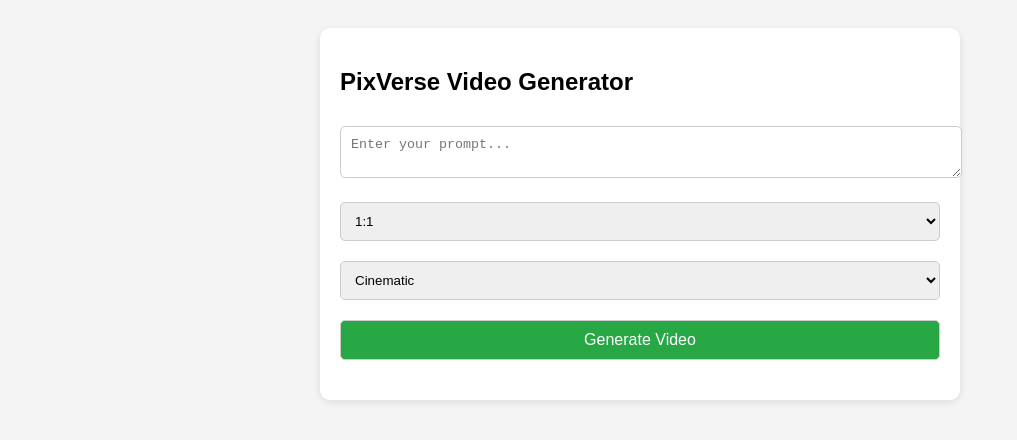
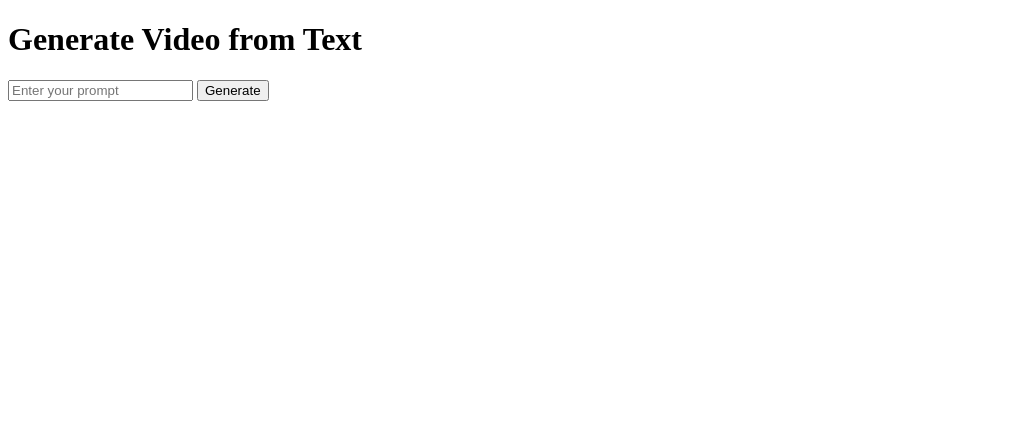
Before and after one commit to mariopruit5/Retro-2025, a plain HTML site: page index.html in a window 1280 px wide. Shown: the whole page, without its empty margins (0-1017 px from the left). Drawn offline with Linux system fonts and the light colour scheme.

Commit message:
Update index.html

```diff
--- a/index.html
+++ b/index.html
@@ -1,72 +1,17 @@
 <!DOCTYPE html>
 <html lang="en">
 <head>
-  <meta charset="UTF-8">
-  <meta name="viewport" content="width=device-width, initial-scale=1.0">
-  <title>PixVerse Video Generator</title>
-  <style>
-    body { font-family: sans-serif; padding: 20px; background: #f4f4f4; }
-    .container { max-width: 600px; margin: auto; background: white; padding: 20px; border-radius: 10px; box-shadow: 0 2px 8px rgba(0,0,0,0.1); }
-    textarea, select, input, button { width: 100%; padding: 10px; margin: 10px 0; border-radius: 5px; border: 1px solid #ccc; }
-    button { background: #28a745; color: white; font-size: 16px; cursor: pointer; }
-    button:hover { background: #218838; }
-    video { width: 100%; margin-top: 20px; display: none; border-radius: 8px; }
-    #status { text-align: center; margin-top: 10px; font-weight: bold; }
-  </style>
+  <meta charset="UTF-8" />
+  <meta name="viewport" content="width=device-width, initial-scale=1.0"/>
+  <title>PixVerse Text-to-Video</title>
 </head>
 <body>
-  <div class="container">
-    <h2>PixVerse Video Generator</h2>
-    <textarea id="prompt" placeholder="Enter your prompt..."></textarea>
-    <select id="aspect">
-      <option value="512x512">1:1</option>
-      <option value="768x512">3:2</option>
-      <option value="512x768">2:3</option>
-    </select>
-    <select id="style">
-      <option value="cinematic">Cinematic</option>
-      <option value="anime">Anime</option>
-      <option value="realistic">Realistic</option>
-    </select>
-    <button onclick="generateVideo()">Generate Video</button>
-    <div id="status"></div>
-    <video id="resultVideo" controls></video>
-  </div>
-  <script>
-    async function generateVideo() {
-      const prompt = document.getElementById("prompt").value;
-      const aspect = document.getElementById("aspect").value;
-      const style = document.getElementById("style").value;
-      const status = document.getElementById("status");
-      const video = document.getElementById("resultVideo");
+  <h1>Generate Video from Text</h1>
+  <input type="text" id="prompt" placeholder="Enter your prompt" />
+  <button onclick="generateVideo()">Generate</button>
+  <p id="status"></p>
+  <video id="videoOutput" controls style="display:none;"></video>
 
-      status.textContent = "Generating video...";
-      status.style.color = "black";
-      video.style.display = "none";
-
-      try {
-        const res = await fetch("/.netlify/functions/generate-video", {
-          method: "POST",
-          headers: { "Content-Type": "application/json" },
-          body: JSON.stringify({ prompt, aspect, style })
-        });
-
-        const result = await res.json();
-
-        if (result.video_url) {
-          video.src = result.video_url;
-          video.style.display = "block";
-          status.textContent = "Video generated!";
-          status.style.color = "green";
-        } else {
-          status.textContent = "Error: " + (result.error || "Unknown error");
-          status.style.color = "red";
-        }
-      } catch (err) {
-        status.textContent = "Request failed: " + err.message;
-        status.style.color = "red";
-      }
-    }
-  </script>
+  <script src="script.js"></script>
 </body>
 </html>
```
